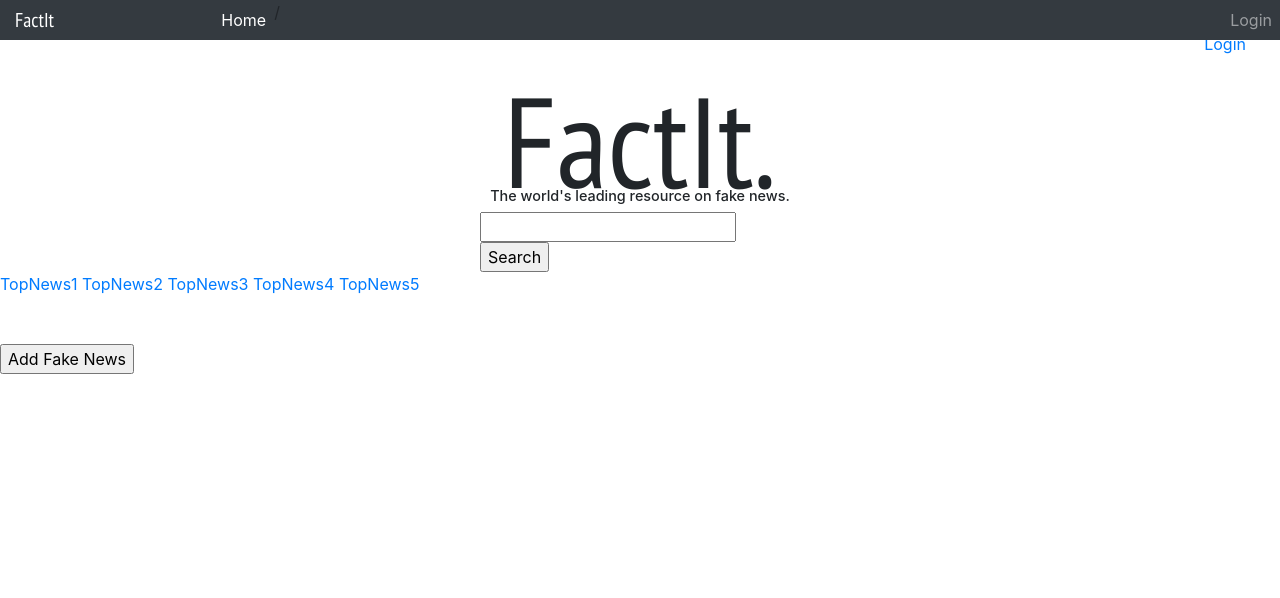
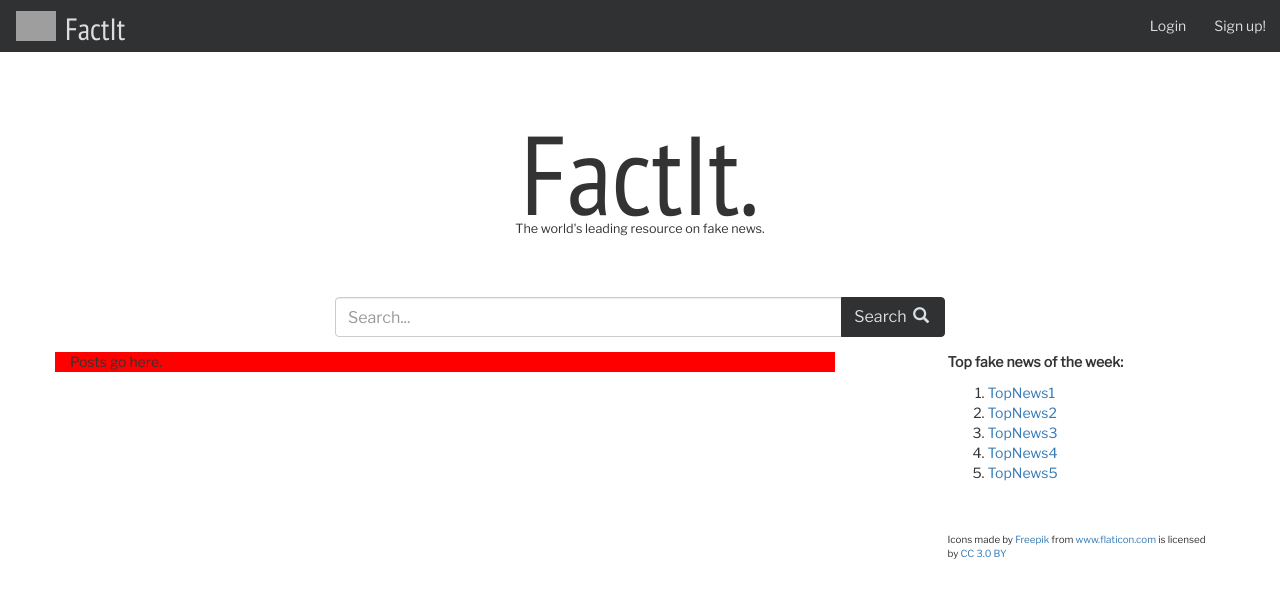
Before and after one commit to yvonnelhs/CSSi-proj, a Python web app: template templates/homepage.html in a window 1280 px wide. Shown: the top 598 px of the page. Run offline with Jinja, Linux system fonts and the light colour scheme; the template is opened without the code that fills it, so the values that code supplies are empty; some libraries are stand-ins or nearby versions; grey boxes are pictures that could not be loaded.

Commit message:
added navbar and changed layout

```diff
--- a/templates/homepage.html
+++ b/templates/homepage.html
@@ -1,77 +1,95 @@
 <!DOCTYPE html>
+<html>
+
 <head>
-  <meta charset="utf-8">
+  <meta charset ="utf-8">
   <meta name="viewport" content="width=device-width, initial-scale=1, shrink-to-fit=no">
-  <title>CheckMe</title>
 
-  <link rel="stylesheet" href="https://maxcdn.bootstrapcdn.com/bootstrap/4.0.0/css/bootstrap.min.css" integrity="sha384-Gn5384xqQ1aoWXA+058RXPxPg6fy4IWvTNh0E263XmFcJlSAwiGgFAW/dAiS6JXm" crossorigin="anonymous">
-  <script src="https://code.jquery.com/jquery-3.2.1.slim.min.js" integrity="sha384-KJ3o2DKtIkvYIK3UENzmM7KCkRr/rE9/Qpg6aAZGJwFDMVNA/GpGFF93hXpG5KkN" crossorigin="anonymous"></script>
-  <script src="https://cdnjs.cloudflare.com/ajax/libs/popper.js/1.12.9/umd/popper.min.js" integrity="sha384-ApNbgh9B+Y1QKtv3Rn7W3mgPxhU9K/ScQsAP7hUibX39j7fakFPskvXusvfa0b4Q" crossorigin="anonymous"></script>
-  <script src="https://maxcdn.bootstrapcdn.com/bootstrap/4.0.0/js/bootstrap.min.js" integrity="sha384-JZR6Spejh4U02d8jOt6vLEHfe/JQGiRRSQQxSfFWpi1MquVdAyjUar5+76PVCmYl" crossorigin="anonymous"></script>
+  <link rel="stylesheet" href="https://maxcdn.bootstrapcdn.com/bootstrap/3.4.0/css/bootstrap.min.css">
+  <script src="https://maxcdn.bootstrapcdn.com/bootstrap/3.4.0/js/bootstrap.min.js"></script>
 
   <link href="https://fonts.googleapis.com/css?family=PT+Sans+Narrow&display=swap" rel="stylesheet">
-  <style>
-  .bigg{
-    font-size:800%;
-  }
-  .subtext{
-    margin-top:-03%;
-  }
-  .searchbar{
-     margin:0 auto;
-     width:025%;
-  }
-  </style>
+  <link href="https://fonts.googleapis.com/css?family=Libre+Franklin&display=swap" rel="stylesheet">
+  <link rel="icon" href="../icon2.png">
+  <link rel="stylesheet" href="../style/homepage.css">
+  <title>FactIt</title>
 </head>
 
 <body>
-  <nav class="navbar navbar-expand-md navbar-dark bg-dark fixed-top flex-md-nowrap p-0 shadow">
-    <a href="#" class="navbar-brand col-sm-3 col-md-2 mr-0" style="font-family: 'PT Sans Narrow', sans-serif; ">FactIt</a>
-    <div class="collapse navbar-collapse" id="navbarCollapse">
-        <div class="navbar-nav">
-            <a href="#" class="nav-item nav-link active">Home</a>/
-        </div>
-        <div class="navbar-nav ml-auto">
-            <a href="#" class="nav-item nav-link">Login</a>
-        </div>
+  <!--Navigation Bar-->
+  <nav class="navbar navbar-expand-lg navbar-dark bg-dark fixed-top" style="background-color:#2f3133;">
+    <a class="navbar-brand" href="#">
+      <img src="../icon2.png" >
+    </a>
+    <a class="navbar-brand factit logo" href="#">
+      FactIt
+    </a>
+    <div class="navbar-collapse collapse">
+      <ul class="nav navbar-nav navbar-right">
+                <li><a href="/login" class="login">Login</a>
+                </li>
+                <li>
+                    <div class="btn-nav"><a class="btn btn-primary btn-small navbar-btn" href="/register">Sign up!</a>
+                    </div>
+                </li>
+            </ul>
     </div>
   </nav>
-  <nav class="navbar navbar-default">
-  <div class="container-fluid">
-    <div class="navbar-header">
-      <a href="#" class="navbar-brand col-sm-3 col-md-2 mr-0" style="font-family: 'PT Sans Narrow', sans-serif; ">FactIt</a>
-    </div>
-    <ul class="nav navbar-nav">
-      <li class="active"><a href="#">Home</a></li>
-      <li><a href="#" class="login">Login</a></li>
-    </ul>
-  </div>
-</nav>
+  <!--Navigation Bar Ends Here-->
+  <br>
+
   <h1 class="text-center bigg" style="font-family: 'PT Sans Narrow', sans-serif;">FactIt.</h1>
-  <h3 class="text-center subtext" style="font-size:90%;">The world's leading resource on fake news.</h3>
+  <h3 class="text-center subtext lead">The world's leading resource on fake news.</h3>
+  <br><br>
 
-  <form method = "post" action = "/newsresults" class="searchbar">
-    <input type = "text" name = "user_search" ></input>
-    <input type = "submit" value = "Search"></input>
-  </form>
-
-  <div>
-    <a href="#TopNews1">TopNews1</a>
-    <a href="#TopNews2">TopNews2</a>
-    <a href="#TopNews3">TopNews3</a>
-    <a href="#TopNews4">TopNews4</a>
-    <a href="#TopNews5">TopNews5</a>
+  <div class="col-md-6 col-md-offset-3">
+    <form role="form" id="form-buscar" method = "post" action = "/newsresults">
+      <div class="form-group">
+        <div class="input-group">
+          <input class="form-control" type="text" name="search" placeholder="Search..." required/>
+          <span class="input-group-btn">
+            <button class="btn btn-success" type="submit" value="Search">
+              Search
+              <i class="glyphicon glyphicon-search" style="margin-left:3px;margin-right:3px;"></i>
+            </button>
+          </span>
+        </div>
+      </div>
+    </form>
   </div>
 
-  <div class = "postfeed"></div>
-
-  <form method = "post" action = "/addFakeNews">
-    <br>
-    <br>
-    <input type = "submit" value = "Add Fake News"></input>
-  </form>
+  <div class="container">
+  <div class="row">
+    <div class="col-sm-8" style="background-color:red;">
+      Posts go here.
+    </div>
+    <div class="col-sm-3 col-sm-offset-1">
+      <b>Top fake news of the week:</b>
+      <ol>
+        <li>
+          <a href="#TopNews1">TopNews1</a>
+        </li>
+        <li>
+          <a href="#TopNews2">TopNews2</a>
+        </li>
+        <li>
+          <a href="#TopNews3">TopNews3</a>
+        </li>
+        <li>
+          <a href="#TopNews4">TopNews4</a>
+        </li>
+        <li>
+          <a href="#TopNews5">TopNews5</a>
+        </li>
+      </ol>
+      <br><br>
+      <div class="footer" style="font-size:70%;">Icons made by <a href="https://www.freepik.com/" title="Freepik">Freepik</a> from <a href="https://www.flaticon.com/" 			    title="Flaticon">www.flaticon.com</a> is licensed by <a href="http://creativecommons.org/licenses/by/3.0/" 			    title="Creative Commons BY 3.0" target="_blank">CC 3.0 BY</a></div>
+    </div>
+  </div>
+</div>
 
 </body>
 
+</html>
 
-<html>
+<!--https://bootsnipp.com/snippets/m13mN-->
```
